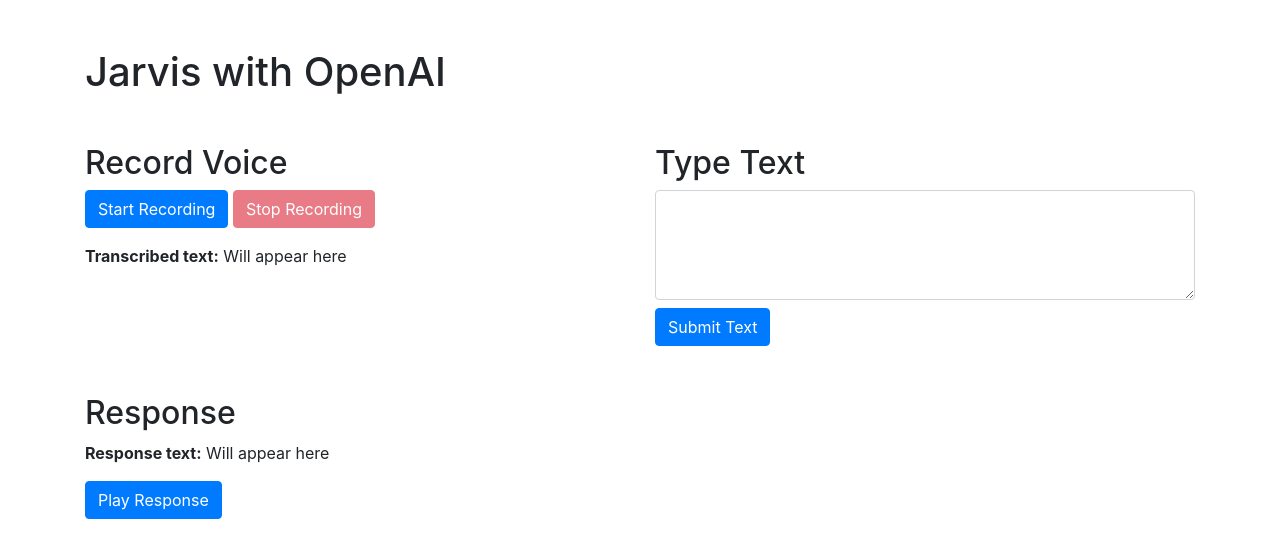
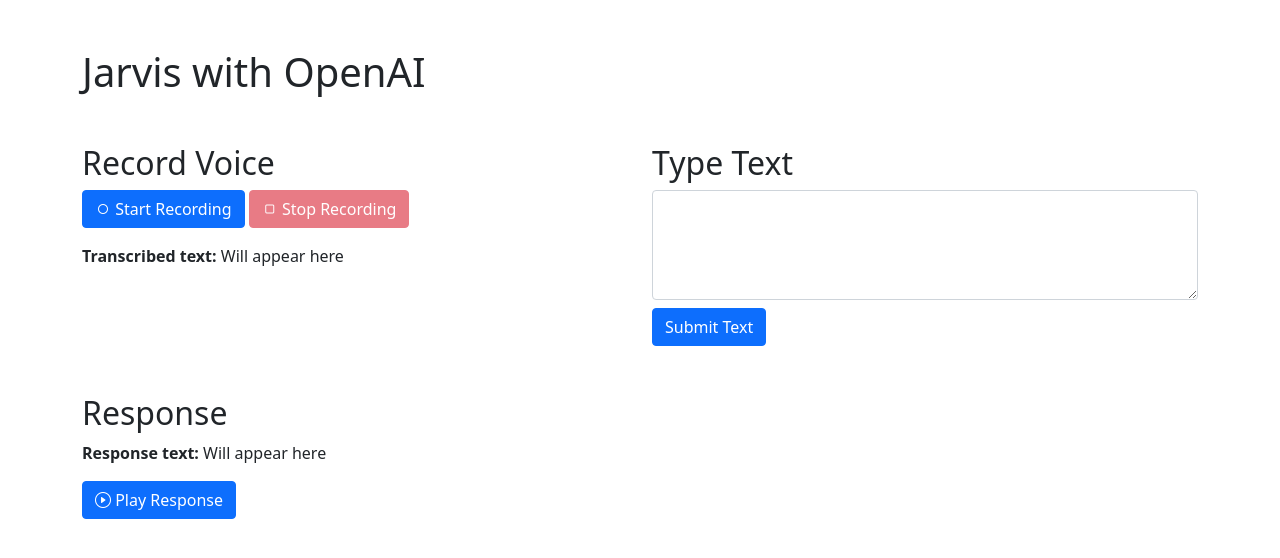
Before and after one commit to aakash-priyadarshi/Jarvis, a website: page index.html in a window 1280 px wide. Drawn offline with nearby package versions, Linux system fonts and the light colour scheme; no server answers.

Commit message:
added icons and improved UI

```diff
--- a/index.html
+++ b/index.html
@@ -5,7 +5,8 @@
     <meta charset="UTF-8">
     <meta name="viewport" content="width=device-width, initial-scale=1.0">
     <title>Jarvis</title>
-    <link href="https://cdn.jsdelivr.net/npm/bootstrap@4.6.0/dist/css/bootstrap.min.css" rel="stylesheet">
+    <link href="https://cdn.jsdelivr.net/npm/bootstrap@5.0.2/dist/css/bootstrap.min.css" rel="stylesheet" integrity="sha384-EVSTQN3/azprG1Anm3QDgpJLIm9Nao0Yz1ztcQTwFspd3yD65VohhpuuCOmLASjC" crossorigin="anonymous">
+    <link rel="stylesheet" href="https://cdn.jsdelivr.net/npm/bootstrap-icons@1.10.4/font/bootstrap-icons.css">
 </head>
 
 <body>
@@ -15,8 +16,8 @@
         <div class="row">
             <div class="col-md-6">
                 <h2>Record Voice</h2>
-                <button id="startRecording" class="btn btn-primary">Start Recording</button>
-                <button id="stopRecording" class="btn btn-danger" disabled>Stop Recording</button>
+                <button id="startRecording" class="btn btn-primary"><i class="bi bi-record"></i> Start Recording</button>
+                <button id="stopRecording" class="btn btn-danger" disabled><i class="bi bi-stop"></i> Stop Recording</button>
                 <p id="recordingStatus"></p>
                 <p id="transcribedText"><strong>Transcribed text:</strong> <span>Will appear here</span></p>
             </div>
@@ -31,7 +32,7 @@
             <div class="col-md-12">
                 <h2>Response</h2>
                 <p id="responseText"><strong>Response text:</strong> <span>Will appear here</span></p>
-                <button id="playResponse" class="btn btn-primary">Play Response</button>
+                <button id="playResponse" class="btn btn-primary"><i class="bi bi-play-circle"></i> Play Response</button>
             </div>
         </div>
     </div>
--- a/server.js
+++ b/server.js
@@ -126,7 +126,7 @@
     }else if (text.toLowerCase().includes("what is your full name")) {
       prompt = `User: ${text}\nJarvis Priyadarshi: `;
     }else if(text.toLowerCase().includes("who made you")){
-      prompt = `User: ${text}\nAakash:`;
+      prompt = `User: ${text}\nAakash Priyadarshi:`;
     }else if(text.toLowerCase().includes("what is your last name")){
       prompt = `User: ${text}\nPriyadarshi:`;
     }else if(text.toLowerCase().includes("what is your surname name")){
```
